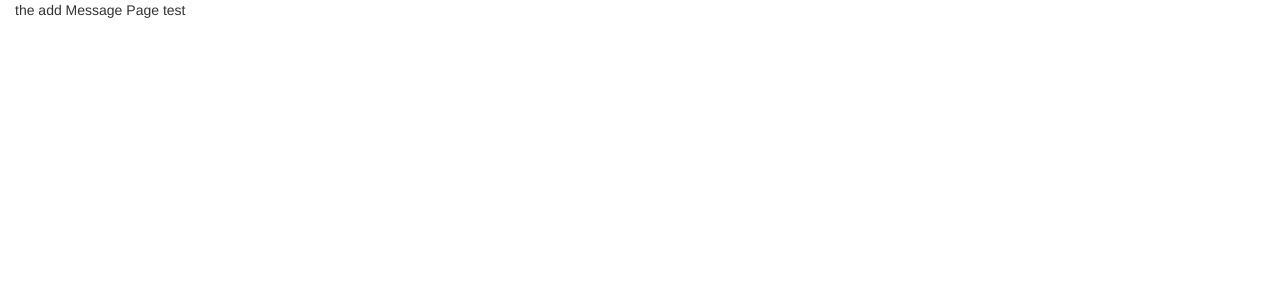
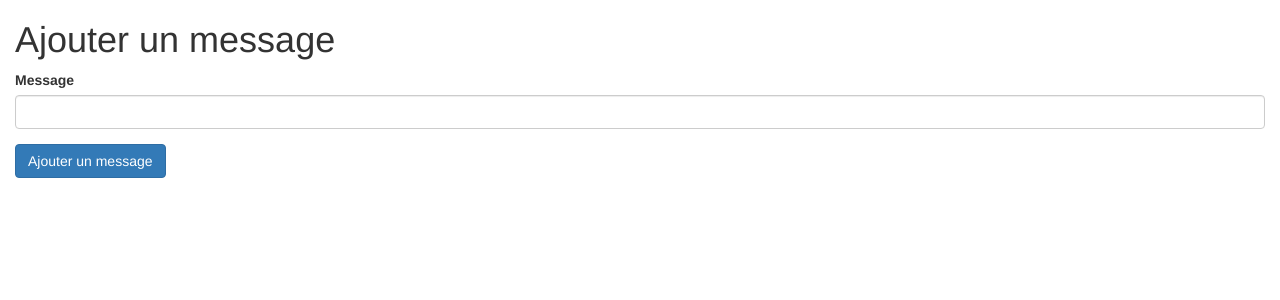
Before and after one commit to andrespi/react-tech-test, a React (Create React App) app: page / in a window 1280 px wide. Both pictures are taken after a click on the input "Ajouter un message". Shown: the top 300 px of the page. Built offline with nearby package versions, Linux system fonts and the light colour scheme.

Commit message:
add message form

```diff
--- /dev/null
+++ b/src/components/common/TextInput.js
@@ -0,0 +1,22 @@
+import React from 'react';
+
+const TextInput = ({name, label, onChange, placeholder, value}) => {
+    let wrapperClass = 'form-group';
+
+    return (
+        <div className={wrapperClass}>
+            <label htmlFor={name}>{label}</label>
+            <div className="field">
+                <input
+                    type="text"
+                    name={name}
+                    className="form-control"
+                    placeholder={placeholder}
+                    value={value}
+                    onChange={onChange}/>
+            </div>
+        </div>
+    );
+};
+
+export default TextInput;
--- a/src/components/message/AddMessagePage.js
+++ b/src/components/message/AddMessagePage.js
@@ -2,7 +2,7 @@
 import React, {Component} from 'react';
 import {connect} from 'react-redux';
 import {bindActionCreators} from 'redux';
-
+import MessageForm from './MessageForm';
 
 export class AddMessagePage extends Component {
 
@@ -12,9 +12,11 @@ export class AddMessagePage extends Component {
 
     render(){
         return (
-            <div>
-                the add Message Page {this.props.message.id}
-            </div>
+           <MessageForm
+           onChange =''
+           onSave=""
+           message=""
+           />
             )
     }
 }
--- /dev/null
+++ b/src/components/message/MessageForm.js
@@ -0,0 +1,26 @@
+import React from 'react';
+import TextInput from '../common/TextInput';
+
+const MessageForm = ({message, onSave, onChange}) => {
+    return (
+        <form>
+            <h1>Ajouter un message</h1>
+            <TextInput
+                name="message"
+                label="Message"
+                value={message.message}
+                onChange={onChange}
+            />
+
+
+            <input
+                type="submit"
+                value={'Ajouter un message' }
+                className="btn btn-primary"
+                onClick={onSave}
+            />
+        </form>
+    );
+};
+
+export default MessageForm;
```
Also changed, not shown: src/components/common/CheckBox.js (added, +19 -0 lines).
